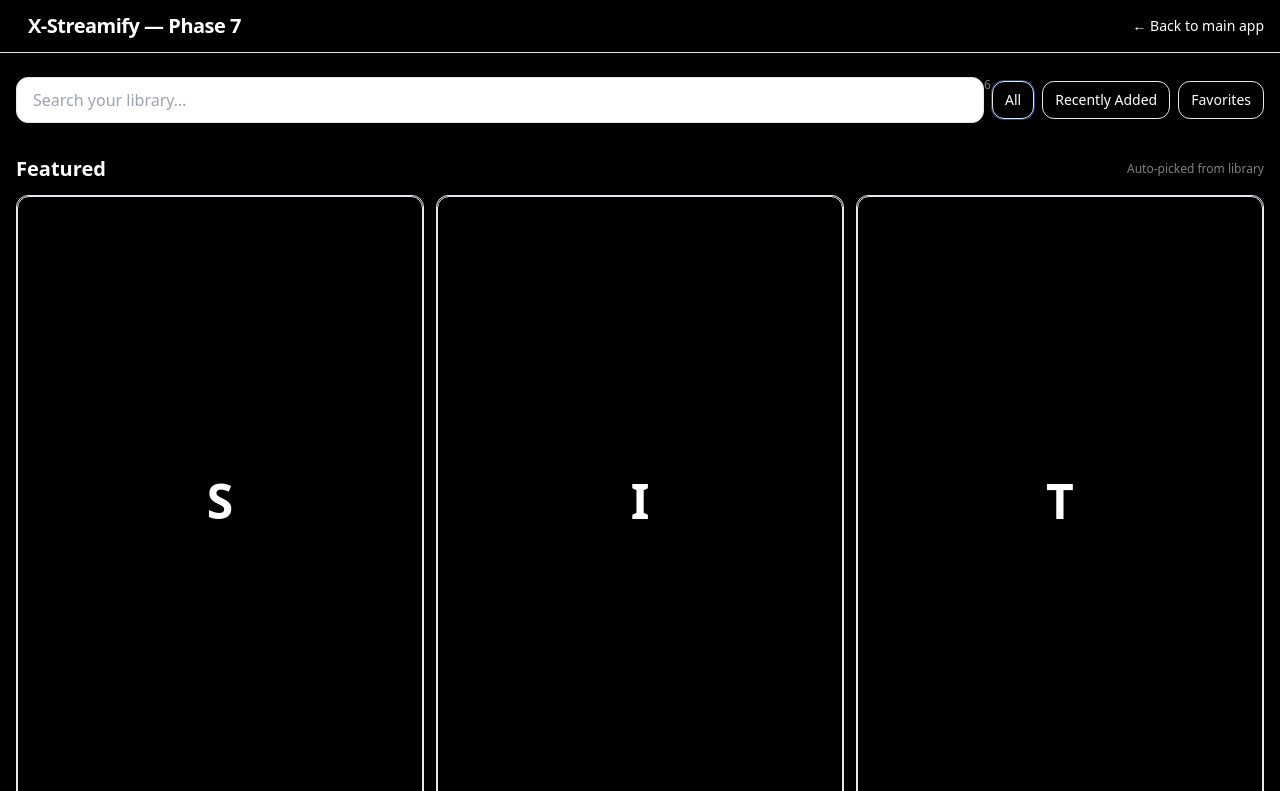
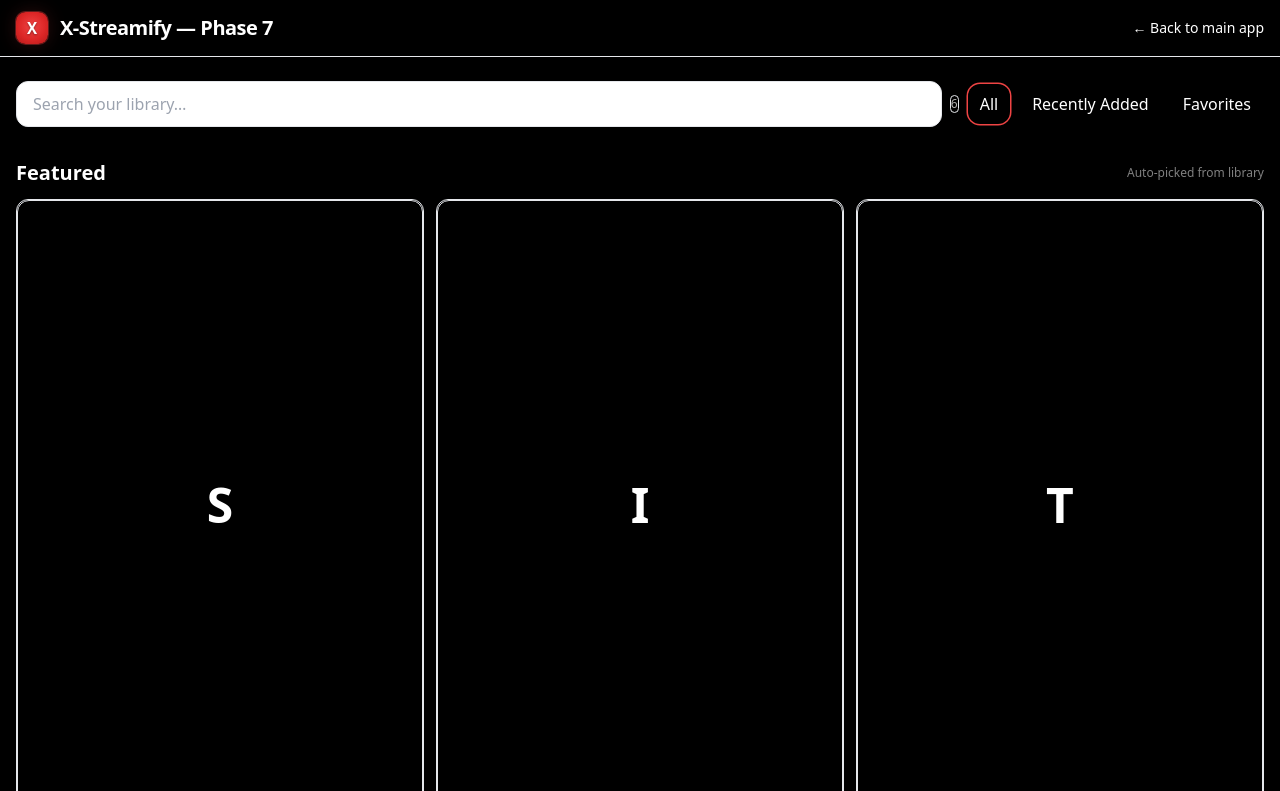
Before and after one commit to Xstream2025/Xstreamify-server, a website: page public/phase7.html in a window 1280 px wide. Shown: the top 791 px of the page. Drawn offline with Linux system fonts and the light colour scheme.

Commit message:
Phase 7: solid red outlines (no blur), fixed Add button line, improved logo X

```diff
--- a/public/js/phase7.js
+++ b/public/js/phase7.js
@@ -1,26 +1,19 @@
-// Phase 7 sandbox page — standalone. Reads hearts from xsf_favs_v1.
-// Stores movies in xsf_library_v1 (sample + uploads). Does NOT touch your main page.
-
 const LIB_KEY = "xsf_library_v1";
 const FAVS_KEY = "xsf_favs_v1";
 
 const seed = [
-  { id: "m1", title: "Spirited Away", year: 2001, featured: true,  addedAt: "2025-08-25" },
-  { id: "m2", title: "Interstellar",  year: 2014, featured: true,  addedAt: "2025-09-05" },
-  { id: "m3", title: "The Dark Knight", year: 2008, featured: true, addedAt: "2025-09-01" },
-  { id: "m4", title: "Arrival",       year: 2016, featured: false, addedAt: "2025-09-07" },
-  { id: "m5", title: "Whiplash",      year: 2014, featured: false, addedAt: "2025-08-15" },
-  { id: "m6", title: "Blade Runner 2049", year: 2017, featured: false, addedAt: "2025-09-02" }
+  { id: "m1", title: "Spirited Away",       year: 2001, featured: true,  addedAt: "2025-08-25" },
+  { id: "m2", title: "Interstellar",        year: 2014, featured: true,  addedAt: "2025-09-05" },
+  { id: "m3", title: "The Dark Knight",     year: 2008, featured: true,  addedAt: "2025-09-01" },
+  { id: "m4", title: "Arrival",             year: 2016, featured: false, addedAt: "2025-09-07" },
+  { id: "m5", title: "Whiplash",            year: 2014, featured: false, addedAt: "2025-08-15" },
+  { id: "m6", title: "Blade Runner 2049",   year: 2017, featured: false, addedAt: "2025-09-02" }
 ];
 
-// Load library from localStorage; if missing OR empty, restore seed
 function loadLib() {
   try {
     const raw = localStorage.getItem(LIB_KEY);
-    if (!raw) {
-      localStorage.setItem(LIB_KEY, JSON.stringify(seed));
-      return [...seed];
-    }
+    if (!raw) { localStorage.setItem(LIB_KEY, JSON.stringify(seed)); return [...seed]; }
     const parsed = JSON.parse(raw);
     if (!Array.isArray(parsed) || parsed.length === 0) {
       localStorage.setItem(LIB_KEY, JSON.stringify(seed));
@@ -47,20 +40,14 @@ const search      = $("#p7-search");
 const pills       = $$(".p7-pill");
 const fileInput   = $("#p7-file");
 const addBtn      = $("#p7-add-btn");
-const modal       = $("#p7-modal");
-const modalClose  = $("#p7-modal-close");
 
-// --- UI helpers
 function setActivePill(name) {
-  pills.forEach(b => b.classList.remove("ring-1","ring-red-500","border-red-500","bg-red-600/20"));
-  const el = { all: "#p7-pill-all", recent: "#p7-pill-recent", favs: "#p7-pill-favs" }[name] || "#p7-pill-all";
-  const btn = document.querySelector(el);
-  if (btn) btn.classList.add("ring-1","ring-red-500","border-red-500","bg-red-600/20");
+  pills.forEach(b => b.classList.remove("p7-pill-active"));
+  const idMap = { all: "#p7-pill-all", recent: "#p7-pill-recent", favs: "#p7-pill-favs" };
+  const btn = document.querySelector(idMap[name] || idMap.all);
+  if (btn) btn.classList.add("p7-pill-active");
 }
-function updateCount(n) {
-  const c = document.getElementById("p7-count");
-  if (c) c.textContent = String(n);
-}
+function updateCount(n) { const chip = document.getElementById("p7-count-chip"); if (chip) chip.textContent = String(n); }
 
 function poster(letter) {
   return `
@@ -78,9 +65,7 @@ function card(m) {
       <div class="relative">
         ${poster((m.title || "?").charAt(0))}
         <button data-id="${m.id}"
-                class="absolute top-2 right-2 text-xl ${isFav ? "text-red-500" : "text-white/40"} p7-fav">
-          ♥
-        </button>
+                class="absolute top-2 right-2 text-xl ${isFav ? "text-red-500" : "text-white/40"} p7-fav">♥</button>
       </div>
       <div class="p-2 text-sm">
         <div class="font-semibold">${m.title}</div>
@@ -104,13 +89,11 @@ function renderGrid(list) {
   updateCount(list.length);
 }
 
-// ---- State + filter (applies to BOTH Featured and Library)
-let state = { q: "", filter: "all" }; // all|recent|favs
+let state = { q: "", filter: "all" };
 
 function computeList() {
   let list = [...library];
   const q = state.q.toLowerCase();
-
   if (q) list = list.filter(m => (m.title || "").toLowerCase().includes(q));
   if (state.filter === "recent") {
     list.sort((a,b) => new Date(b.addedAt || 0) - new Date(a.addedAt || 0));
@@ -127,7 +110,6 @@ function apply() {
   renderGrid(list);
 }
 
-// ---- Events
 document.addEventListener("click", (e) => {
   if (e.target.classList.contains("p7-fav")) {
     const id = e.target.getAttribute("data-id");
@@ -164,6 +146,5 @@ fileInput.addEventListener("change", (e) => {
   fileInput.value = "";
 });
 
-// init
 renderFeatured();
 apply();
--- a/public/phase7.html
+++ b/public/phase7.html
@@ -5,13 +5,69 @@
   <meta name="viewport" content="width=device-width, initial-scale=1" />
   <title>X-Streamify — Phase 7</title>
   <link href="./tailwind.css" rel="stylesheet" />
+  <style>
+    /* ---- Pills ----------------------------------------------------------- */
+    .p7-pill,
+    .p7-pill:focus,
+    .p7-pill:focus-visible {
+      outline: none !important;
+      box-shadow: none !important;
+    }
+    .p7-pill {
+      position: relative;
+      display: inline-flex;
+      align-items: center;
+      justify-content: center;
+      padding: 0.5rem 0.75rem;
+      border-radius: 0.75rem;
+      background: #000;                /* pitch black interior */
+      border: 1px solid transparent;   /* no default border */
+      color: #fff;
+      user-select: none;
+    }
+    /* Crisp solid red outline only when active (no inner fill/glow) */
+    .p7-pill-active::after {
+      content: "";
+      position: absolute;
+      inset: 0;
+      border-radius: inherit;
+      box-shadow: 0 0 0 1.5px #ef4444; /* the red outline */
+      pointer-events: none;
+    }
+
+    /* ---- Add button (explicit border, no ring trick) -------------------- */
+    #p7-add-btn {
+      background: #000;                 /* pitch black */
+      border: 1.5px solid #ef4444;      /* crisp solid red */
+      border-radius: 0.75rem;
+      padding: 0.4rem 0.8rem;
+      color: #fff;
+      box-shadow: none !important;      /* prevent any glow */
+    }
+    #p7-add-btn:hover { border-color: #f87171; }
+
+    /* ---- Logo box and X -------------------------------------------------- */
+    .p7-logo {
+      height: 2rem; width: 2rem; border-radius: 0.6rem;
+      background: radial-gradient(70% 70% at 50% 45%, #ef4444 0%, #dc2626 60%, #b91c1c 100%);
+      box-shadow:
+        0 0 0 1px rgba(239,68,68,.35),
+        0 0 18px rgba(239,68,68,.18);
+      display: grid; place-items: center;
+    }
+    .p7-logo-x {
+      color: #fff; font-weight: 900; font-size: 0.95rem; line-height: 1;
+      filter: drop-shadow(0 1px 1px rgba(0,0,0,.40));
+      transform: translateY(1px);
+    }
+  </style>
 </head>
 <body class="bg-black text-white">
   <!-- Header -->
   <header class="w-full border-b border-red-500/40 sticky top-0 z-40 bg-black/80 backdrop-blur">
     <div class="max-w-7xl mx-auto px-4 py-3 flex items-center justify-between">
       <div class="flex items-center gap-3">
-        <div class="h-8 w-8 rounded-lg bg-red-600"></div>
+        <div class="p7-logo"><span class="p7-logo-x">X</span></div>
         <span class="text-xl font-bold tracking-tight">X-Streamify — Phase 7</span>
       </div>
       <a href="./index.html" class="text-sm opacity-80 hover:opacity-100">← Back to main app</a>
@@ -24,15 +80,16 @@
       <div class="relative flex-1 min-w-[260px]">
         <input id="p7-search" type="text" placeholder="Search your library…"
                class="w-full bg-zinc-900/80 border border-zinc-800 rounded-xl px-4 py-2.5 outline-none focus:border-red-500" />
-        <span id="p7-count" class="absolute right-3 top-2.5 text-xs text-white/50">0</span>
       </div>
 
-      <button data-filter="all"    id="p7-pill-all"
-              class="p7-pill px-3 py-2 rounded-xl border border-zinc-800 hover:border-red-500 text-sm">All</button>
-      <button data-filter="recent" id="p7-pill-recent"
-              class="p7-pill px-3 py-2 rounded-xl border border-zinc-800 hover:border-red-500 text-sm">Recently Added</button>
-      <button data-filter="favs"   id="p7-pill-favs"
-              class="p7-pill px-3 py-2 rounded-xl border border-zinc-800 hover:border-red-500 text-sm">Favorites</button>
+      <!-- Result-count chip -->
+      <span id="p7-count-chip"
+            class="px-2.5 py-1 rounded-xl border border-zinc-800 text-xs text-white/70 select-none">0</span>
+
+      <!-- Filter pills -->
+      <button data-filter="all"    id="p7-pill-all"    class="p7-pill">All</button>
+      <button data-filter="recent" id="p7-pill-recent" class="p7-pill">Recently Added</button>
+      <button data-filter="favs"   id="p7-pill-favs"   class="p7-pill">Favorites</button>
     </div>
   </section>
 
@@ -50,25 +107,15 @@
     <div class="flex items-center justify-between mb-3">
       <h2 class="text-xl font-semibold">My Library (Sandbox)</h2>
       <div class="flex items-center gap-2">
-        <button id="p7-add-btn" class="rounded-xl px-3 py-1.5 border border-red-500/60 hover:bg-red-600/20 text-sm">Add New Movie</button>
+        <button id="p7-add-btn">Add New Movie</button>
         <input id="p7-file" type="file" accept="video/*" class="hidden" />
       </div>
     </div>
+
     <div id="p7-grid" class="grid grid-cols-2 sm:grid-cols-3 md:grid-cols-5 gap-3"></div>
     <p id="p7-empty" class="hidden mt-3 text-white/60 text-sm">No results.</p>
   </section>
 
-  <!-- Simple modal placeholder (optional future step) -->
-  <div id="p7-modal" class="fixed inset-0 hidden items-center justify-center bg-black/70">
-    <div class="bg-zinc-950 border border-zinc-800 rounded-2xl p-5 max-w-md w-full mx-4">
-      <div class="text-lg font-semibold mb-2">Import Disc (Sandbox)</div>
-      <p class="text-white/70 text-sm mb-4">Placeholder for disc import. Coming later.</p>
-      <div class="flex justify-end">
-        <button id="p7-modal-close" class="rounded-xl px-3 py-1.5 border border-zinc-800 hover:border-red-500/60 text-sm">Close</button>
-      </div>
-    </div>
-  </div>
-
   <script src="./js/phase7.js" type="module"></script>
 </body>
 </html>
```
